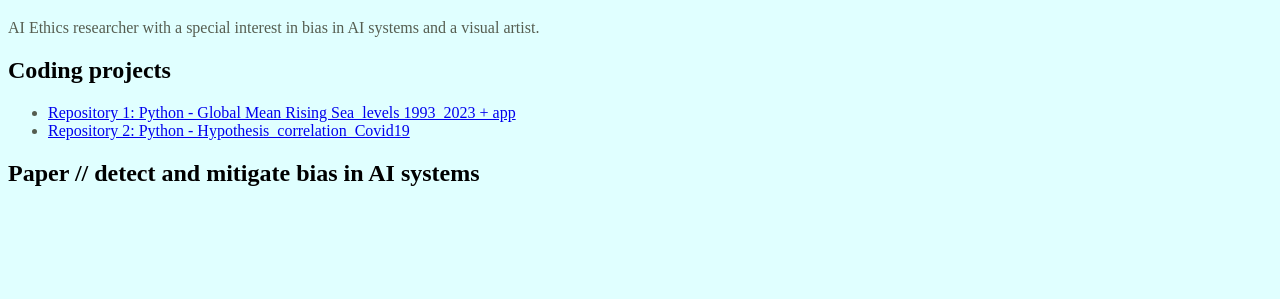
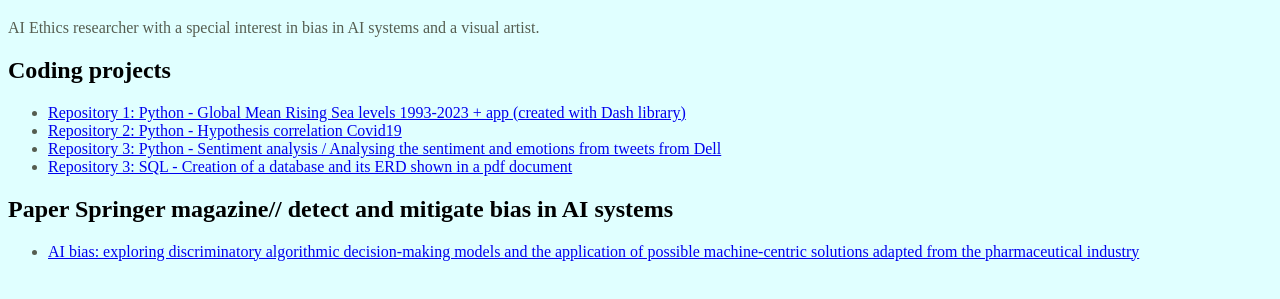
Before and after one commit to LorenzoBelenguer/lorenzobelenguer.github.io, a plain HTML site: page index.html in a window 1280 px wide. Shown: the part 61-360 px from the top of the page. Drawn offline with Linux system fonts and the light colour scheme.

Commit message:
Update index.html

```diff
--- a/index.html
+++ b/index.html
@@ -17,13 +17,15 @@
     <p> AI Ethics researcher with a special interest in bias in AI systems and a visual artist.</p>
     <h2>Coding projects</h2>
     <ul>
-      <li><a href="https://github.com/LorenzoBelenguer/Global_mean_rising_sea_levels_1993_2023-and-app">Repository 1: Python - Global Mean Rising Sea_levels 1993_2023 + app </a></li>
-      <li><a href="https://github.com/LorenzoBelenguer/Hypothesis_correlation_Covid19">Repository 2: Python -  Hypothesis_correlation_Covid19</a></li>
+      <li><a href="https://github.com/LorenzoBelenguer/Global_mean_rising_sea_levels_1993_2023-and-app">Repository 1: Python - Global Mean Rising Sea levels 1993-2023 + app (created with Dash library)</a></li>
+      <li><a href="https://github.com/LorenzoBelenguer/Hypothesis_correlation_Covid19">Repository 2: Python -  Hypothesis correlation Covid19</a></li>
+       <li><a href="https://github.com/LorenzoBelenguer/Sentiment-analysis">Repository 3: Python -  Sentiment analysis / Analysing the sentiment and emotions from tweets from Dell</a>       </li>
+       <li><a href="https://github.com/LorenzoBelenguer/ERD-database">Repository 3: SQL - Creation of a database and its ERD shown in a pdf document</a></li>
       <!-- Add more repositories here -->
     </ul>
-    <h2>Paper // detect and mitigate bias in AI systems</h2>
+    <h2>Paper Springer magazine// detect and mitigate bias in AI systems</h2>
     <ul>
-
+     <li><a href="https://link.springer.com/epdf/10.1007/s43681-022-00138-8?sharing_token=HL-9sf7oVjuOdfwOQz56Eve4RwlQNchNByi7wbcMAY6536Sg1UPYTMlRh_iXkrzwpciiccDRZxm0mL5t9M43xHZu8z_zLl3kzi2vo8bekbHaumk-a57e-IMBB9r4A26AxoIoNy0e5jSLhwySMf18gwuwpWjyzgJwI0qwIEbPfyM%3D">AI bias: exploring discriminatory algorithmic decision‑making models and the application of possible machine‑centric solutions adapted from the pharmaceutical industry</a></li>
     </ul>
   </body>
 </html>
```
